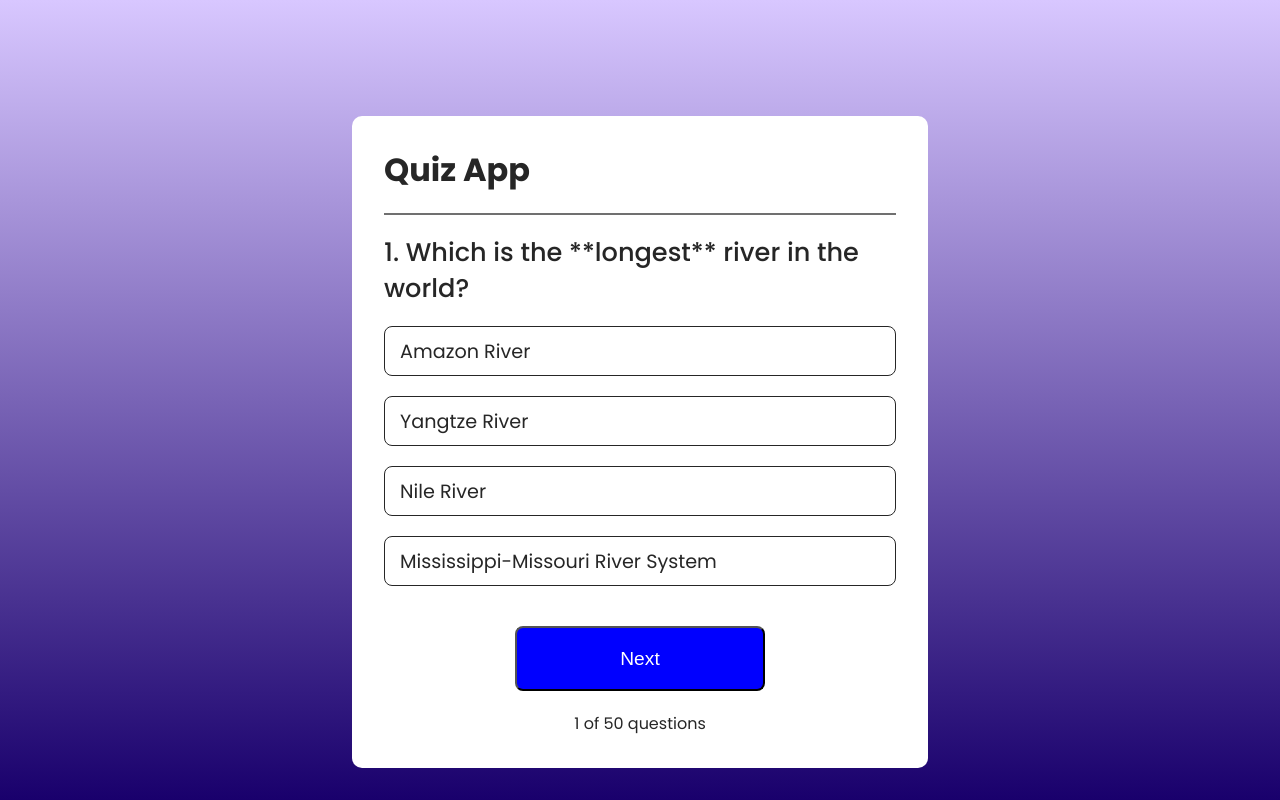
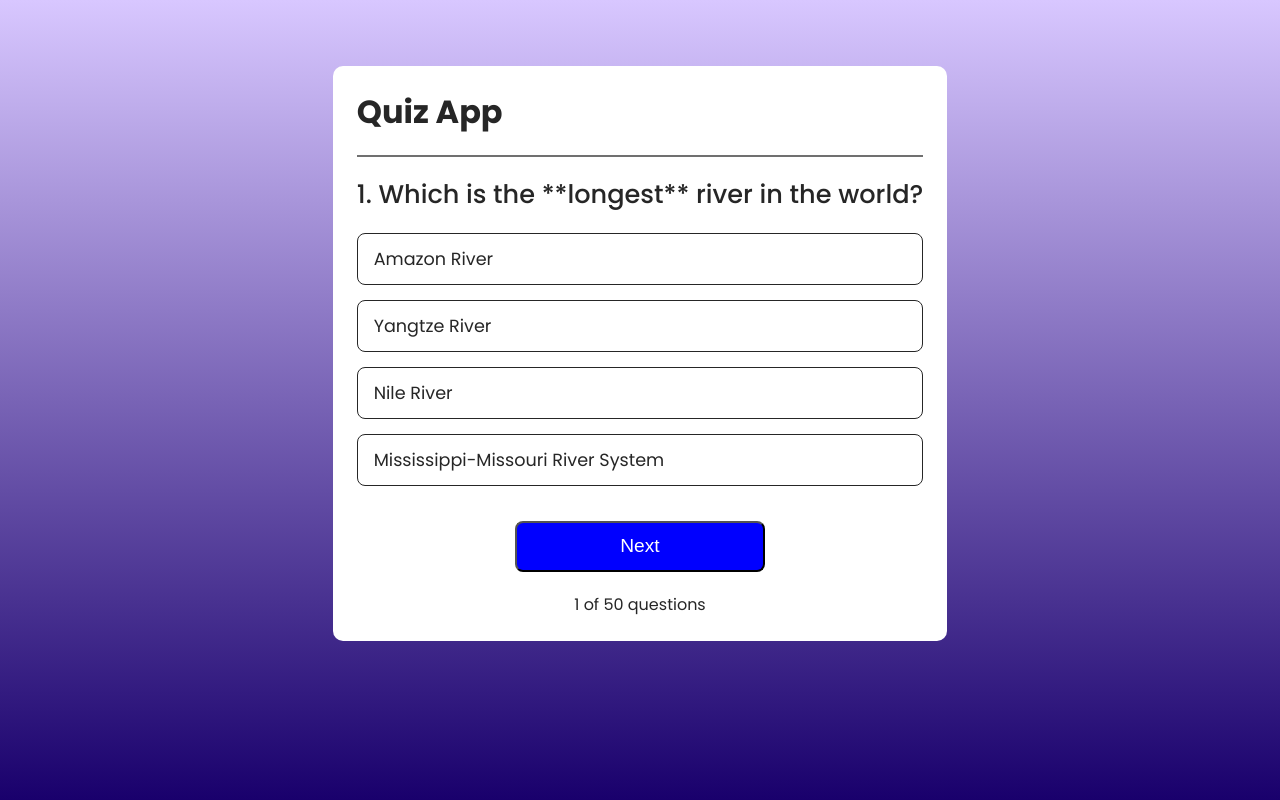
Before and after one commit to siam-gits/quiz-app, a React (Vite) app: page / in a window 1280 px wide. Built offline with nearby package versions, Linux system fonts and the light colour scheme.

Commit message:
Update Quiz.css

```diff
--- a/src/Components/Quiz/Quiz.css
+++ b/src/Components/Quiz/Quiz.css
@@ -1,57 +1,70 @@
+/* Quiz Container */
 .container {
-  max-width: 90%;         /* scales on small screens */
-  width: 640px;            /* default width on large screens */
-  margin: 100px auto 0;
+  width: 100%;            /* fluid width */
+  max-width: 640px;       /* cap width on larger screens */
+  margin: 50px auto;
+  padding: 1.5rem;
   background: white;
   color: #262626;
+  border-radius: 10px;
   display: flex;
   flex-direction: column;
   gap: 20px;
-  border-radius: 10px;
-  padding: 2rem;
 }
 
+/* Divider */
 .container hr {
   height: 2px;
   border: none;
   background: #707070;
 }
 
+/* Heading */
 .container h2 {
   font-size: 1.6rem;
   font-weight: 500;
+  text-align: center;
 }
 
+/* List Items */
 .container ul li {
   display: flex;
   align-items: center;
-  height: 50px;
-  padding-left: 15px;
+  height: auto;           /* allow text wrap */
+  min-height: 50px;       /* maintain minimum height */
+  padding: 0.75rem 1rem;
   border: 1px solid #262626;
   border-radius: 8px;
-  margin-bottom: 20px;
-  font-size: 1.2rem;
+  margin-bottom: 15px;
+  font-size: 1.1rem;
   cursor: pointer;
+  transition: background 0.3s, border-color 0.3s;
+  flex-wrap: wrap;        /* wrap long text */
 }
 
+/* Buttons */
 .container button {
+  width: 100%;             /* fill container width */
+  max-width: 250px;        /* optional cap */
   margin: auto;
-  width: 60%;           /* responsive width */
-  max-width: 250px;
-  height: 65px;
+  padding: 0.8rem 1rem;
+  height: auto;            /* adjust height automatically */
   background: blue;
   color: white;
   font-size: 1.2rem;
   font-weight: 500;
   border-radius: 8px;
   cursor: pointer;
+  transition: background 0.3s;
 }
 
+/* Question Index */
 .container .index {
   margin: auto;
   font-size: 1rem;
 }
 
+/* Correct / Wrong States */
 .container .correct {
   background: #dffff2;
   border-color: green;
@@ -62,21 +75,25 @@
   border-color: red;
 }
 
-/* Media queries for smaller screens */
+/* Media Queries for Smaller Screens */
 @media (max-width: 480px) {
   .container {
+    margin-top: 30px;
     padding: 1rem;
-    margin-top: 50px;
   }
+
   .container h2 {
     font-size: 1.4rem;
   }
+
   .container ul li {
     font-size: 1rem;
-    height: 45px; /* slightly smaller height */
+    padding: 0.5rem 0.75rem;
+    min-height: 45px;
   }
+
   .container button {
-    width: 100%;
     font-size: 1rem;
+    padding: 0.7rem;
   }
 }
```
